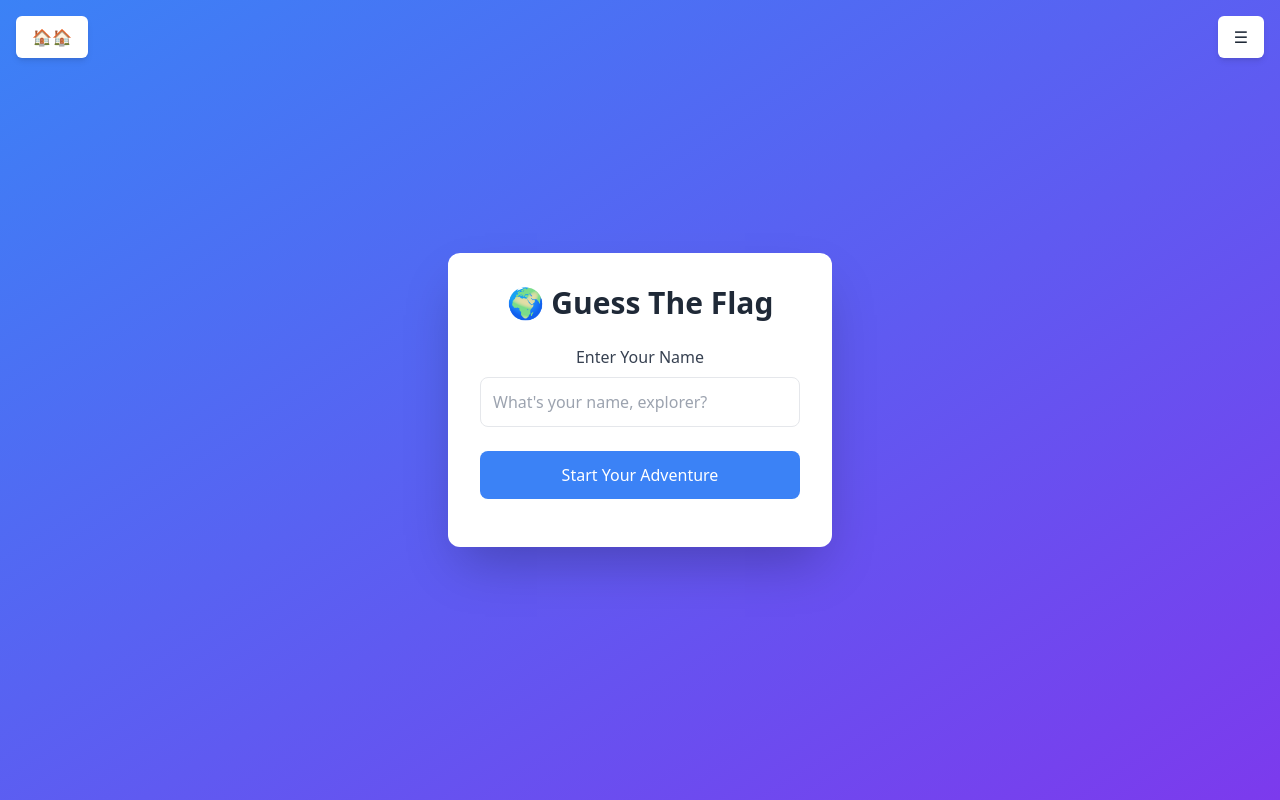
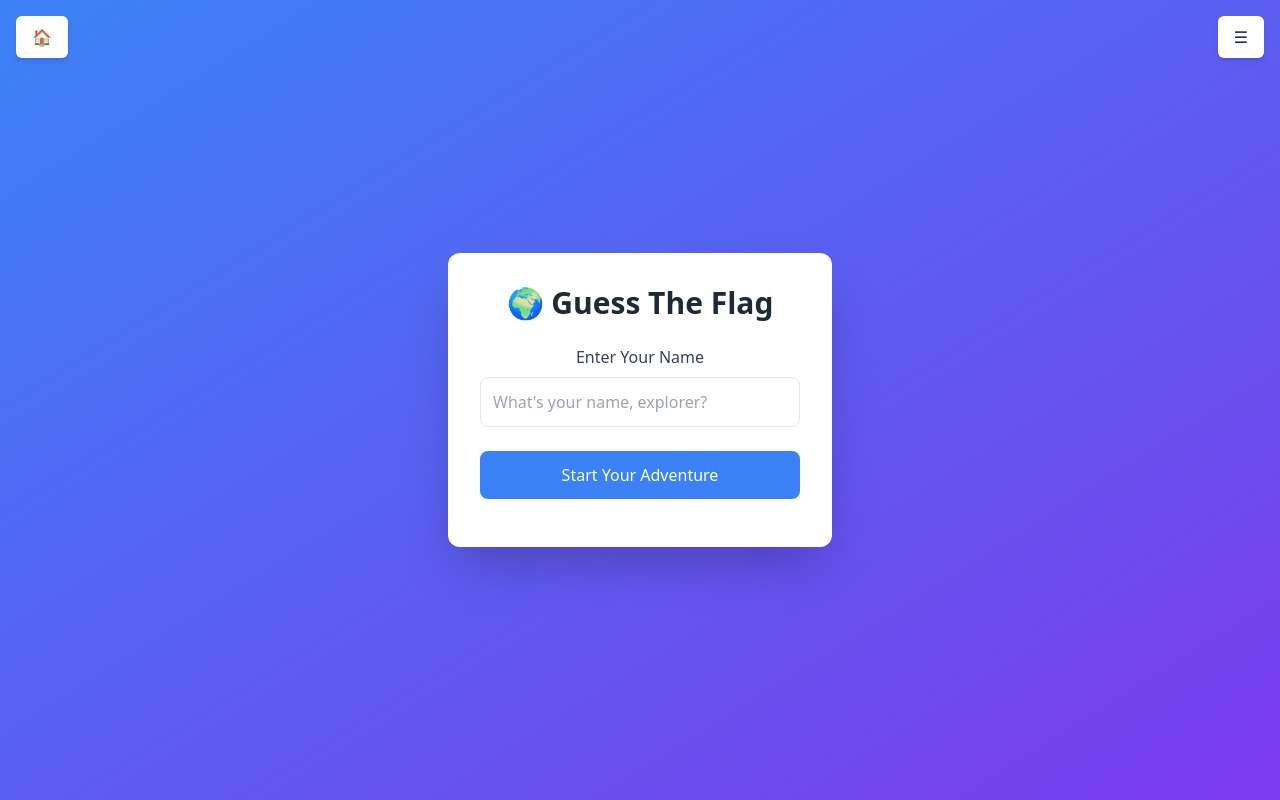
Before and after one commit to ShiiiivanshSingh/Flag-Guess-, a plain HTML site: page game.html in a window 1280 px wide. Drawn offline with nearby package versions, Linux system fonts and the light colour scheme; no server answers.

Commit message:
Minor UI tweaks

```diff
--- a/styles.css
+++ b/styles.css
@@ -75,7 +75,7 @@
   }
 
   #home-btn-fixed-element:before {
-    content: "🏠";
+    content: "";
     font-size: 16px;
   }
 
```
